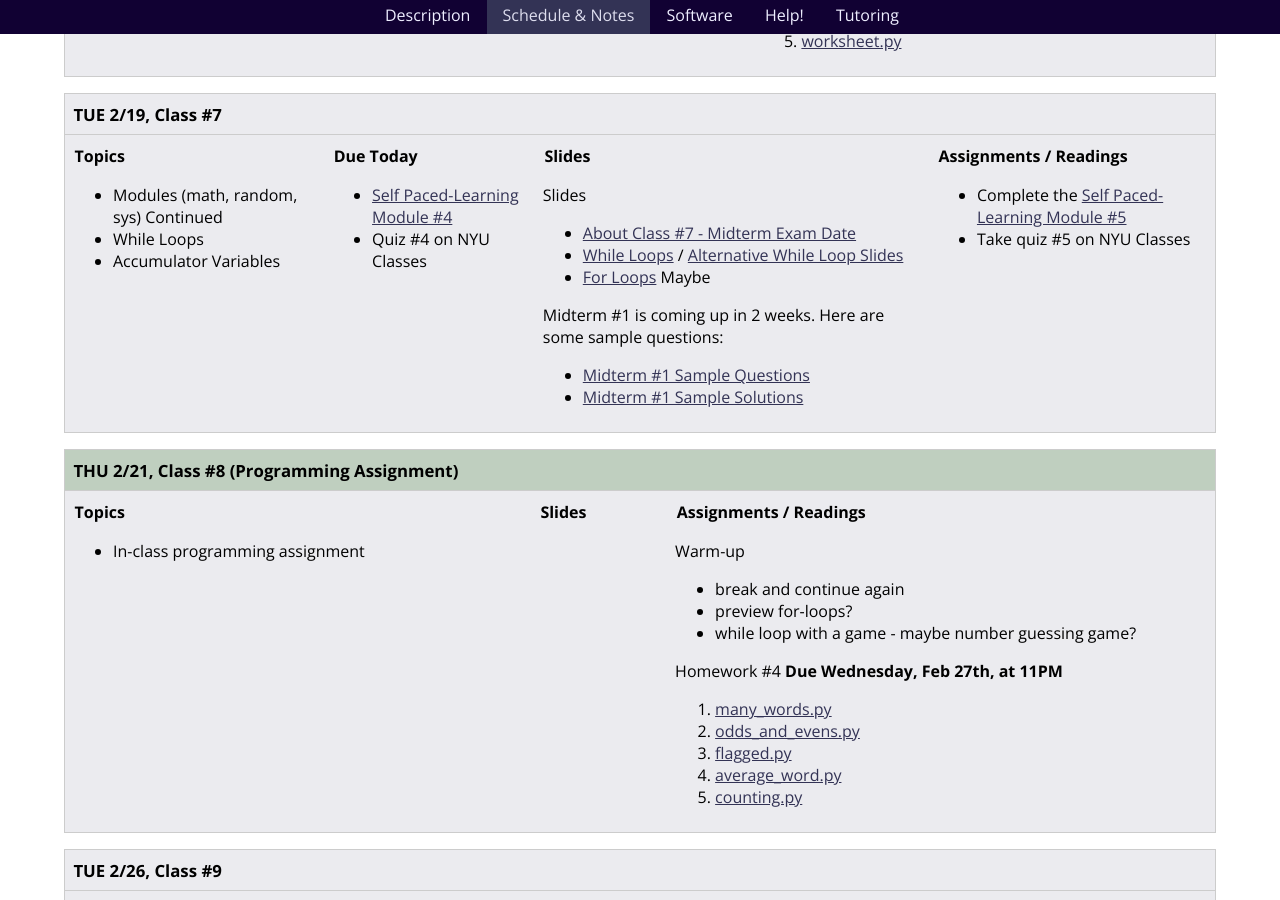
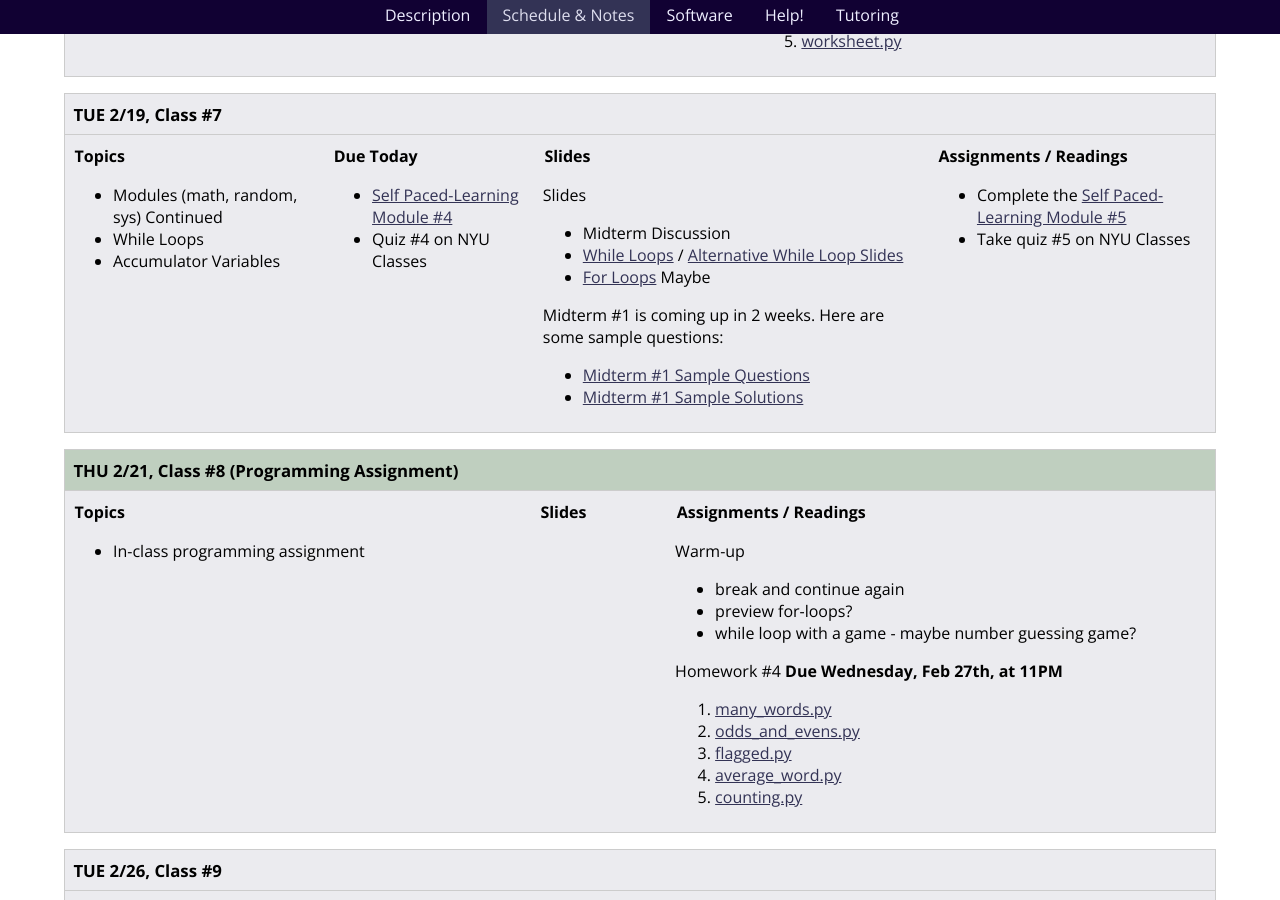
Before and after one commit to foureyes/csci-ua.0002-fall2019-002-008, a Jekyll site: the page built from schedule.markdown, in a window 1280 px wide and 900 px high, scrolled down 2999 px. Built offline with Jekyll 4.4.1, drawn with Linux system fonts in a browser that asks for light colours.

Commit message:
remove slides

```diff
--- a/_includes/classes/07/materials.markdown
+++ b/_includes/classes/07/materials.markdown
@@ -15,7 +15,7 @@
 
 Slides
 
-* [About Class #7 - Midterm Exam Date](classes/07/meta.html)
+* Midterm Discussion
 * [While Loops](classes/07/while.html) / [Alternative While Loop Slides](classes/07/while-revisited.html)
 * [For Loops](classes/07/for.html) Maybe
 
@@ -23,6 +23,8 @@ Midterm #1 is coming up in 2 weeks. Here are some sample questions:
 
 * [Midterm #1 Sample Questions](resources/handouts/midterm_1/midterm_1_practice.pdf)
 * [Midterm #1 Sample Solutions](resources/handouts/midterm_1/midterm_1_practice_solutions.pdf)
+
+<!--[About Class #7 - Midterm Exam Date](classes/07/meta.html)-->
 
 <!--
 * [Review](classes/07/review.html)
```
